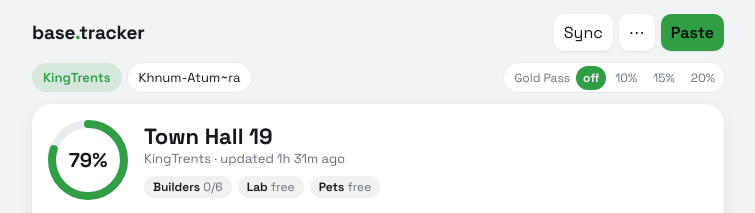
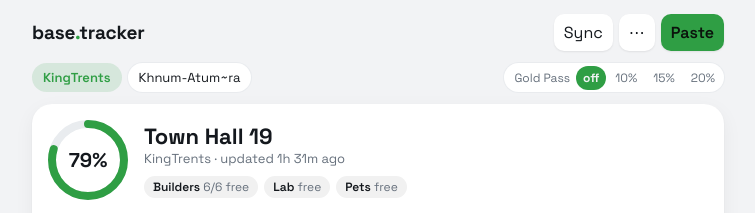
Before and after one commit to kingtrentz/base-tracker, a plain HTML site: page index.html in a window 1280 px wide. Shown: the top 213 px of the page, without its empty margins (262-1017 px from the left). Drawn offline with nearby package versions, Linux system fonts and the light colour scheme.

Commit message:
Builders pill shows free builders (6/6 free when nothing is running)
Co-Authored-By: Claude Opus 5.5 <noreply@anthropic.com>
Claude-Session: https://claude.ai/code/session_01M1VC3zZmL6fcjoMdT755Sf

```diff
--- a/index.html
+++ b/index.html
@@ -468,7 +468,7 @@ function render(){
 
   let h = `<div class="card top"><div class="hero"><div class="ring">${ringSVG(overall)}<b>${Math.floor(overall)}%</b></div>
     <div class="meta"><div class="th">Town Hall ${v.th}</div><div class="sub">${esc(NAME[S.cur])} · updated ${ago(now - Math.max(v.ts || 0, v.apiTs || 0))} ago</div>
-    <div class="pills">${pill("Builders", busy.b + "/" + (R.builders || "?"), busy.b > 0)}${pill("Lab", busy.l != null ? dur(busy.l) : "free", busy.l != null)}${pill("Pets", busy.p != null ? dur(busy.p) : "free", busy.p != null)}</div></div></div>
+    <div class="pills">${pill("Builders", Math.max(0, (R.builders || 0) - busy.b) + "/" + (R.builders || "?") + " free", busy.b > 0)}${pill("Lab", busy.l != null ? dur(busy.l) : "free", busy.l != null)}${pill("Pets", busy.p != null ? dur(busy.p) : "free", busy.p != null)}</div></div></div>
     <div class="bars">${BAR_CATS.map(([k, label]) => {
       if (AO && (k === "build" || k === "walls")) return "";
       if (!c[k].tot) return "";
```
Also changed, not shown: build/template.html (+1 -1 lines).
